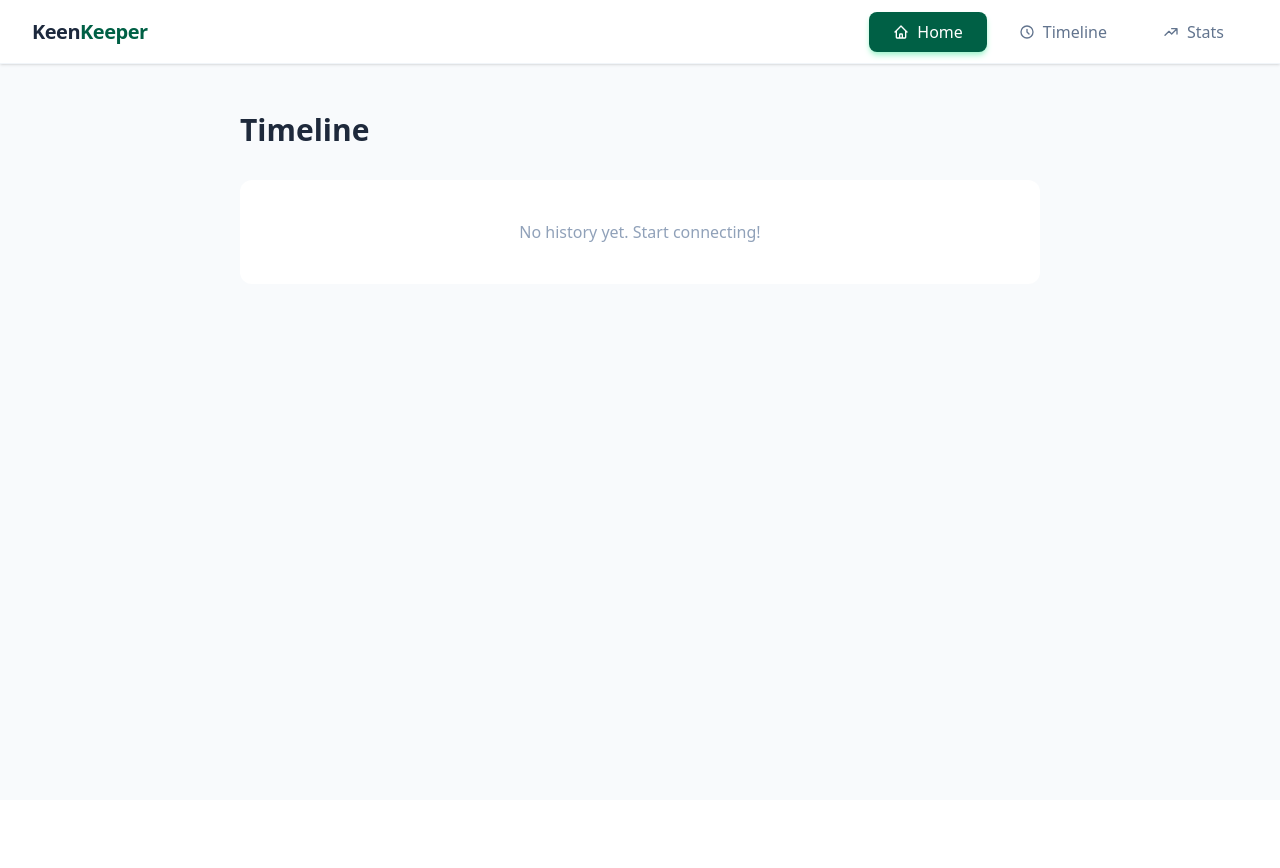
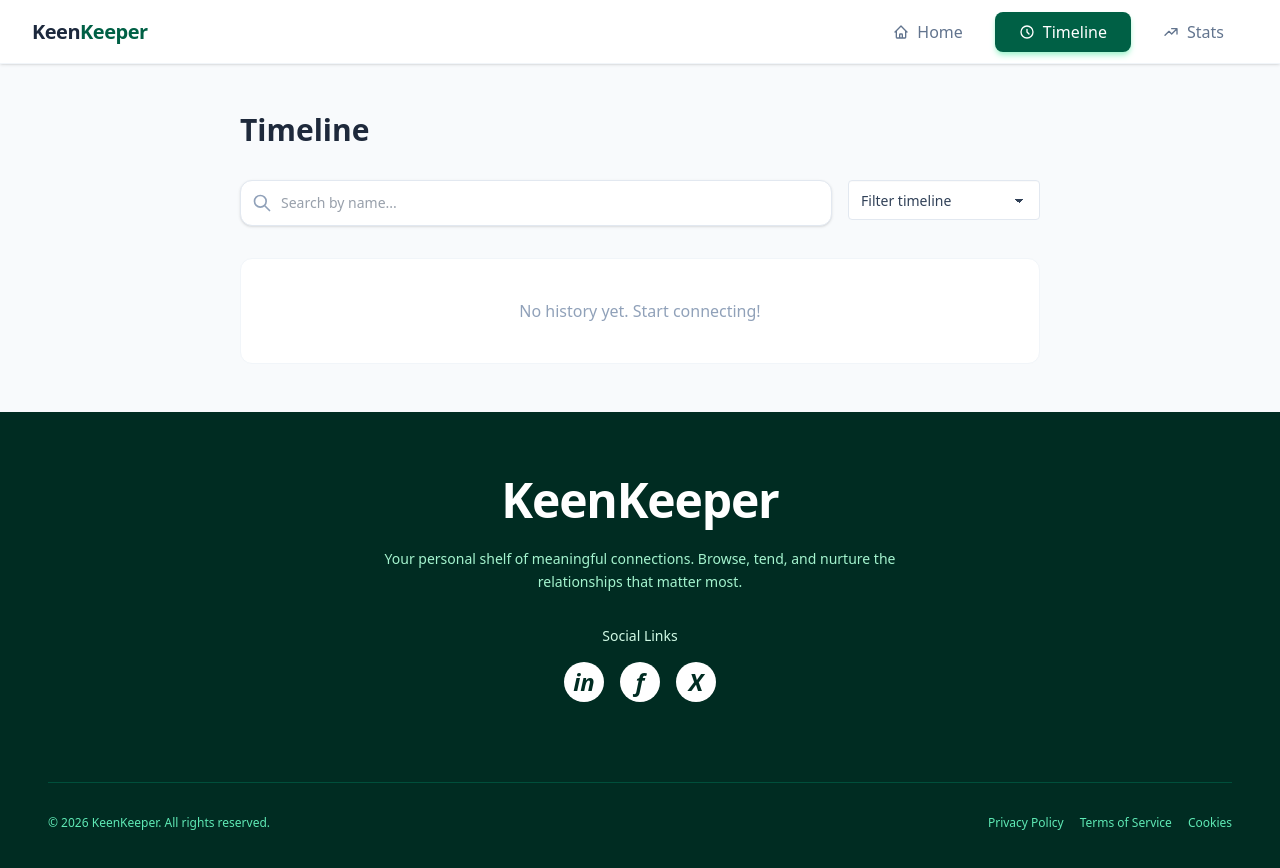
Before and after one commit to Any-Man21/dudes-along, a Next.js app: page /timeline in a window 1280 px wide. Shown: the top 868 px of the page. Before the commit the page ends 800 px from the top, so only its background shows below. Built offline with nearby package versions, Linux system fonts and the light colour scheme.

Commit message:
added recharts

```diff
--- a/package.json
+++ b/package.json
@@ -12,7 +12,8 @@
     "next": "16.2.3",
     "react": "19.2.4",
     "react-dom": "19.2.4",
-    "react-hot-toast": "^2.6.0"
+    "react-hot-toast": "^2.6.0",
+    "recharts": "^3.8.1"
   },
   "devDependencies": {
     "@tailwindcss/postcss": "^4",
--- a/src/app/Components/Navbar.jsx
+++ b/src/app/Components/Navbar.jsx
@@ -1,23 +1,30 @@
 "use client";
-import React, { useState } from "react";
+import React from "react";
 import Link from "next/link";
+import { usePathname } from "next/navigation"; // To detect current URL
 
 const Navbar = () => {
-  // This state will track which button is "active" even if the URL stays "/"
-  const [activeTab, setActiveTab] = useState("home");
+  const pathname = usePathname(); // This tells us where we are (e.g., "/" or "/timeline")
 
   const navLinks = [
     {
       id: "home",
       name: "Home",
+      path: "/",
       icon: "M3 12l2-2m0 0l7-7 7 7M5 10v10a1 1 0 001 1h3m10-11l2 2m-2-2v10a1 1 0 01-1 1h-3m-6 0a1 1 0 001-1v-4a1 1 0 011-1h2a1 1 0 011 1v4a1 1 0 001 1m-6 0h6",
     },
     {
       id: "timeline",
       name: "Timeline",
+      path: "/timeline", // Make sure this matches your folder name in /app
       icon: "M12 8v4l3 3m6-3a9 9 0 11-18 0 9 9 0 0118 0z",
     },
-    { id: "stats", name: "Stats", icon: "M13 7h8m0 0v8m0-8l-8 8-4-4-6 6" },
+    {
+      id: "stats",
+      name: "Stats",
+      path: "/stats",
+      icon: "M13 7h8m0 0v8m0-8l-8 8-4-4-6 6",
+    },
   ];
 
   return (
@@ -51,16 +58,17 @@ const Navbar = () => {
           >
             {navLinks.map((link) => (
               <li key={link.id}>
-                <button
-                  onClick={() => setActiveTab(link.id)}
+                {/* Changed button to Link for mobile */}
+                <Link
+                  href={link.path}
                   className={`w-full text-left px-4 py-2 rounded-md transition-colors ${
-                    activeTab === link.id
+                    pathname === link.path
                       ? "text-emerald-800 font-bold bg-emerald-50"
                       : "text-slate-600"
                   }`}
                 >
                   {link.name}
-                </button>
+                </Link>
               </li>
             ))}
           </ul>
@@ -82,13 +90,14 @@ const Navbar = () => {
       <div className="navbar-end hidden lg:flex">
         <div className="flex gap-2">
           {navLinks.map((link) => (
-            <button
+            /* Changed button to Link for desktop */
+            <Link
               key={link.id}
-              onClick={() => setActiveTab(link.id)}
-              className={`flex items-center gap-2 px-6 py-2 rounded-lg transition-all duration-300 font-medium cursor-pointer border-none
+              href={link.path}
+              className={`flex items-center gap-2 px-6 py-2 rounded-lg transition-all duration-300 font-medium border-none
                 ${
-                  activeTab === link.id
-                    ? "!bg-emerald-800 !text-white shadow-md shadow-emerald-200"
+                  pathname === link.path
+                    ? "bg-emerald-800 text-white shadow-md shadow-emerald-200"
                     : "text-slate-500 hover:text-emerald-800 hover:bg-emerald-50"
                 }`}
             >
@@ -107,7 +116,7 @@ const Navbar = () => {
                 />
               </svg>
               {link.name}
-            </button>
+            </Link>
           ))}
         </div>
       </div>
--- /dev/null
+++ b/src/app/stats/page.jsx
@@ -0,0 +1,11 @@
+import React from "react";
+
+const StatsPage = () => {
+  return (
+    <div>
+      <h2>HEY</h2>
+    </div>
+  );
+};
+
+export default StatsPage;
--- a/src/app/timeline/page.jsx
+++ b/src/app/timeline/page.jsx
@@ -1,11 +1,14 @@
 "use client";
 import React, { useEffect, useState } from "react";
 import Navbar from "@/app/Components/Navbar";
+import Footer from "../Components/Footer";
 
 export default function TimelinePage() {
   const [history, setHistory] = useState([]);
+  const [filter, setFilter] = useState("All");
+  const [searchQuery, setSearchQuery] = useState("");
 
-  // Load from local storage when the page opens as Utsho vai showed
+  // Load from local storage
   useEffect(() => {
     const savedData = localStorage.getItem("contactHistory");
     if (savedData) {
@@ -19,24 +22,85 @@ export default function TimelinePage() {
     return "📹";
   };
 
+  // Logic for Search
+  const searchedHistory = history.filter((item) =>
+    item.friendName.toLowerCase().includes(searchQuery.toLowerCase()),
+  );
+
+  // Logic for Filter
+  const filteredHistory = history.filter((item) => {
+    if (filter === "All") return true;
+    return item.type === filter;
+  });
+
+  const displayData =
+    searchQuery.length > 0 ? searchedHistory : filteredHistory;
+
   return (
-    <div className="bg-slate-50 min-h-screen">
+    <div className="bg-slate-50 min-h-screen flex flex-col">
       <Navbar />
-      <div className="max-w-4xl mx-auto p-6 md:p-12">
+
+      <div className="max-w-4xl mx-auto p-6 md:p-12 flex-grow w-full">
         <h1 className="text-3xl font-extrabold text-[#1e293b] mb-8">
           Timeline
         </h1>
 
+        <div className="flex flex-col md:flex-row gap-4 mb-8">
+          {/* 1. Search Bar UI */}
+          <div className="relative flex-1">
+            <div className="absolute inset-y-0 left-3 flex items-center pointer-events-none">
+              <svg
+                xmlns="http://www.w3.org/2000/svg"
+                className="h-5 w-5 text-slate-400"
+                fill="none"
+                viewBox="0 0 24 24"
+                stroke="currentColor"
+              >
+                <path
+                  strokeLinecap="round"
+                  strokeLinejoin="round"
+                  strokeWidth="2"
+                  d="M21 21l-6-6m2-5a7 7 0 11-14 0 7 7 0 0114 0z"
+                />
+              </svg>
+            </div>
+            <input
+              type="text"
+              placeholder="Search by name..."
+              className="w-full pl-10 pr-4 py-3 rounded-xl border border-slate-200 bg-white text-sm font-medium text-slate-700 outline-none focus:ring-2 focus:ring-emerald-500 transition-all shadow-sm"
+              value={searchQuery}
+              onChange={(e) => setSearchQuery(e.target.value)}
+            />
+          </div>
+
+          {/* 2. Dropdown UI */}
+          <select
+            className="select select-bordered w-full md:w-48 bg-white text-slate-700 font-medium border-slate-200"
+            value={filter}
+            onChange={(e) => {
+              setFilter(e.target.value);
+              setSearchQuery(""); // Optional: clear search when filtering
+            }}
+          >
+            <option value="All">Filter timeline</option>
+            <option value="Text">Text</option>
+            <option value="Call">Call</option>
+            <option value="Video">Video</option>
+          </select>
+        </div>
+
         <div className="space-y-3">
-          {history.length === 0 ? (
-            <div className="bg-white p-10 rounded-xl text-center text-slate-400">
-              No history yet. Start connecting!
+          {displayData.length === 0 ? (
+            <div className="bg-white p-10 rounded-xl text-center text-slate-400 border border-slate-100">
+              {history.length === 0
+                ? "No history yet. Start connecting!"
+                : `No results found.`}
             </div>
           ) : (
-            history.map((item) => (
+            displayData.map((item) => (
               <div
                 key={item.id}
-                className="bg-white p-5 rounded-xl shadow-sm border border-slate-100 flex items-center gap-4 transition-all hover:shadow-md"
+                className="bg-white p-5 rounded-xl shadow-sm border border-slate-100 flex items-center gap-4 transition-all hover:shadow-md hover:translate-x-1"
               >
                 <div className="w-12 h-12 bg-slate-50 rounded-full flex items-center justify-center text-xl">
                   {getIcon(item.type)}
@@ -54,6 +118,7 @@ export default function TimelinePage() {
           )}
         </div>
       </div>
+      <Footer />
     </div>
   );
 }
```
Also changed, not shown: 1 other file (tests, documents, lock files or other folders).
